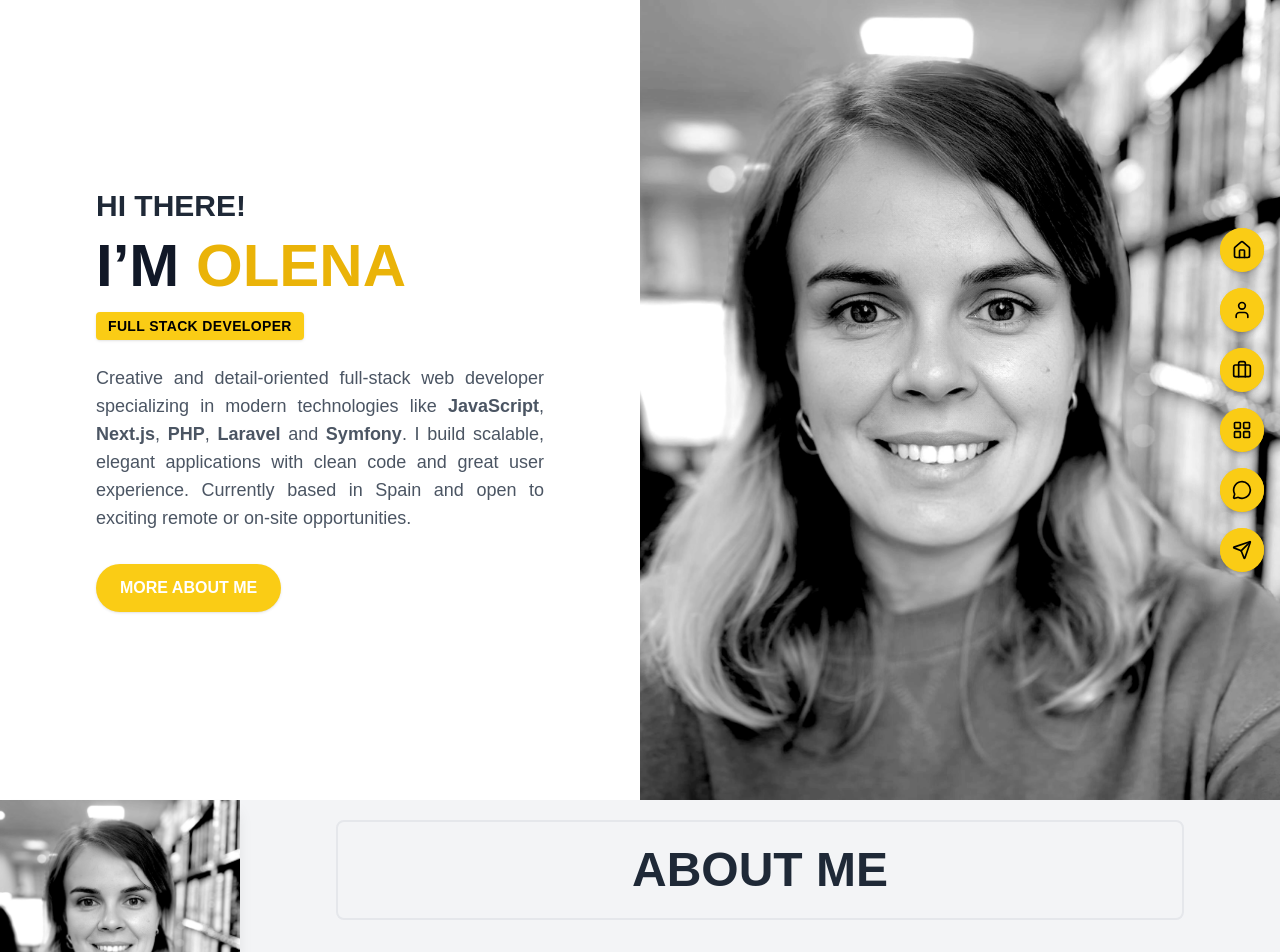
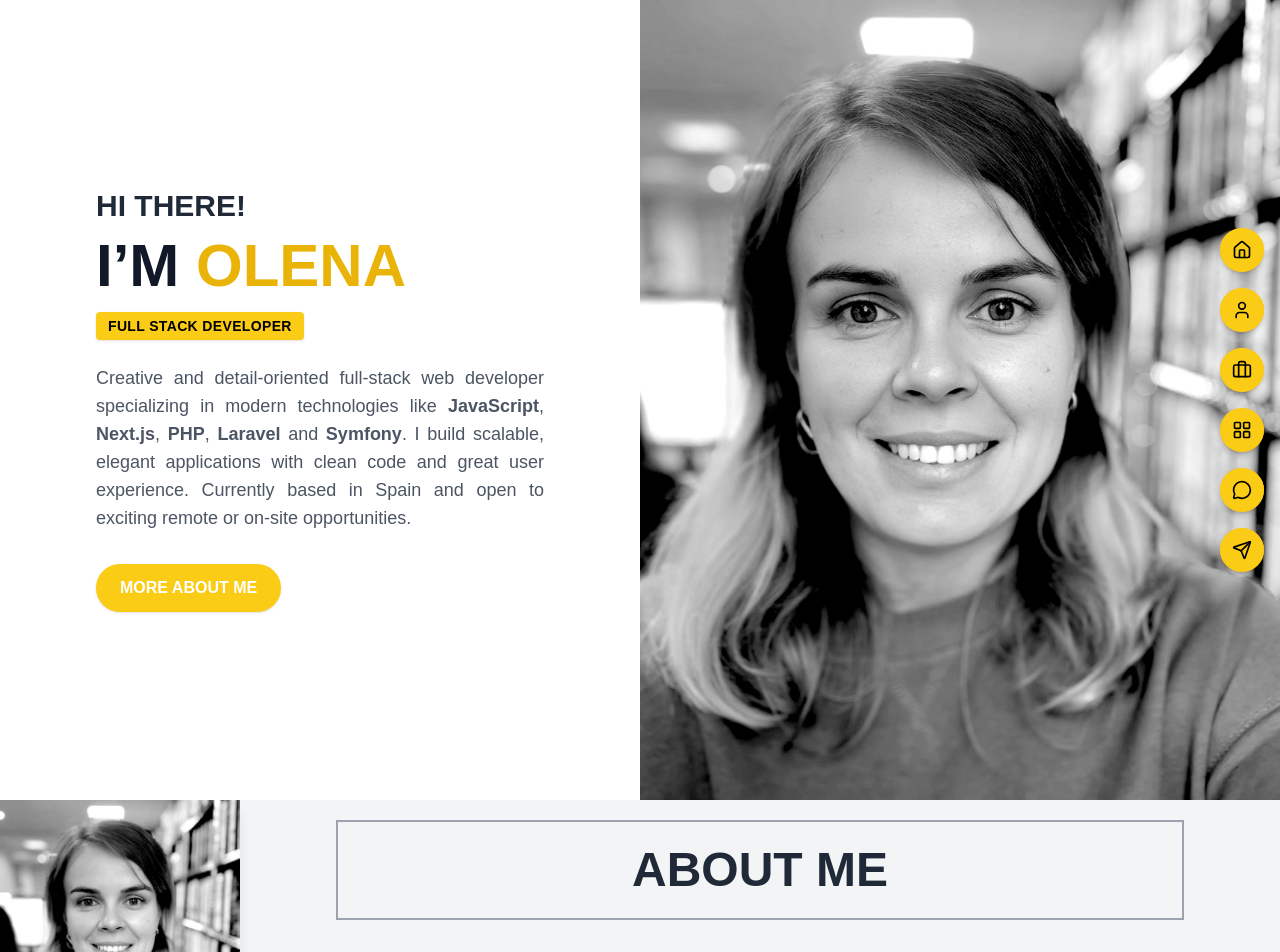
Before and after one commit to OlenaHolu/olena-holub-personal-site, a Next.js app: page / in a window 1280 px wide. Shown: the top 952 px of the page. Built offline with nearby package versions, Linux system fonts and the light colour scheme.

Commit message:
Fix typo in border color class for About section heading

```diff
--- a/components/sections/About.tsx
+++ b/components/sections/About.tsx
@@ -2,7 +2,7 @@ export default function About() {
   return (
     <section id="about" className="min-h-screen bg-gray-100 px-4 sm:px-12 lg:px-24 py-5">
      <div className="flex justify-center mb-12">
-  <h2 className="text-4xl sm:text-5xl font-bold text-center w-full px-6 py-6 border-2 border-grey-400 rounded-lg inline-block">
+  <h2 className="text-4xl sm:text-5xl font-bold text-center w-full px-6 py-6 border-2 border-gray-400 inline-block">
     ABOUT ME
   </h2>
 </div>
```
